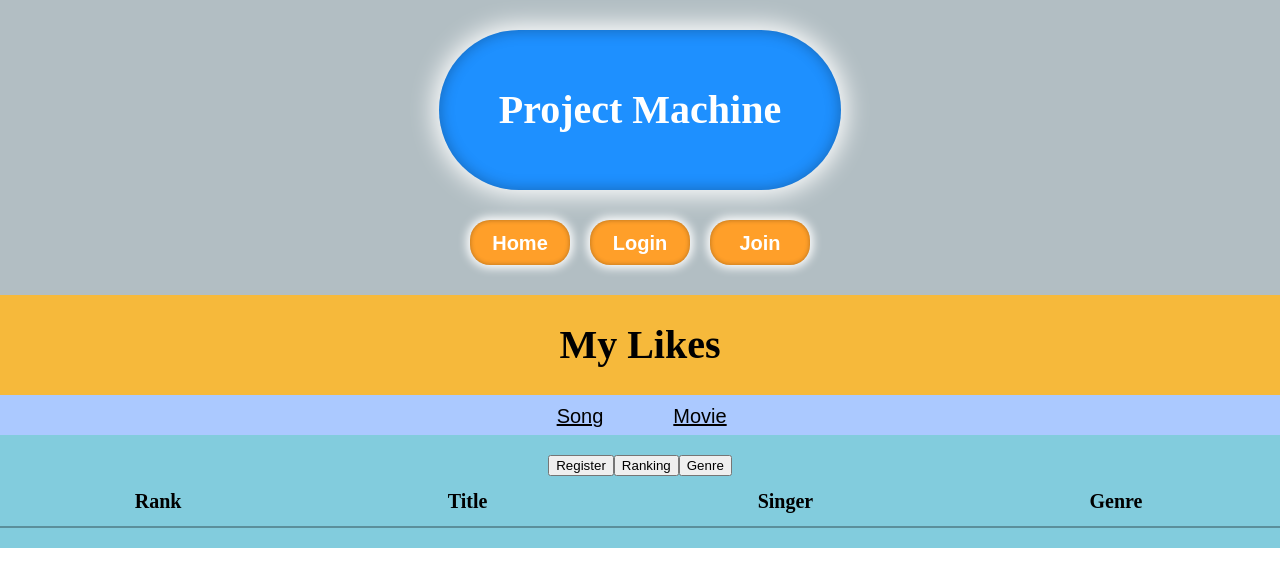
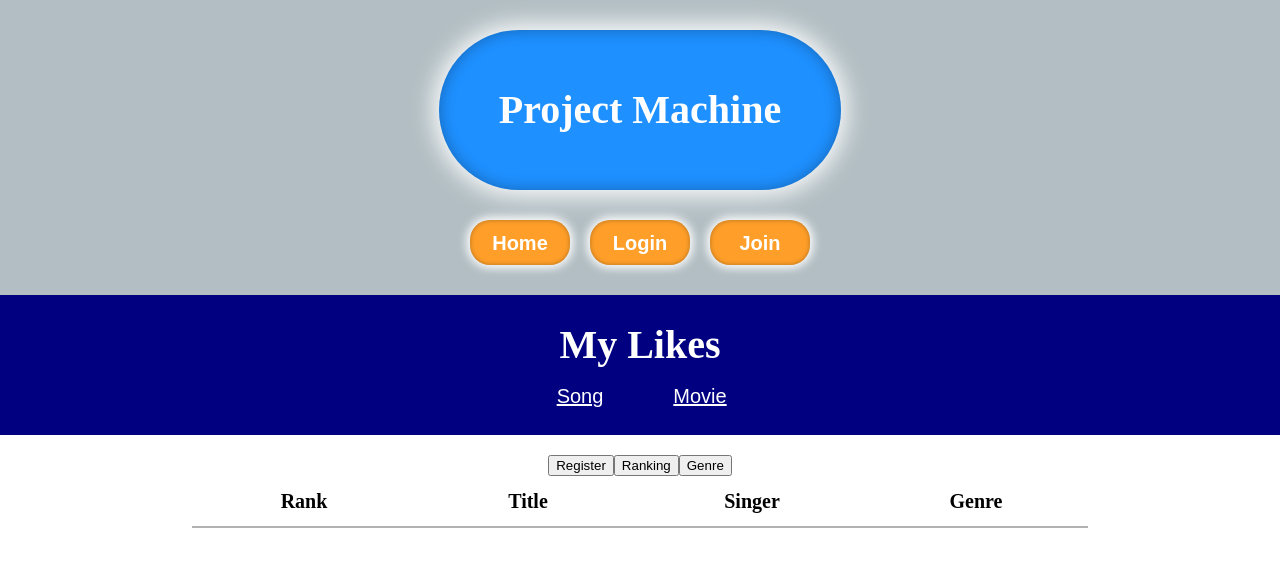
Before and after one commit to hahagarden/project-machine, a React (Create React App) app: page /mylikes/song in a window 1280 px wide. Shown: the top 586 px of the page. Built offline with nearby package versions, Linux system fonts and the light colour scheme.

Commit message:
design: table done
* draggable 디자인 깨지는 것 보완

```diff
--- a/src/routes/MyLikes.tsx
+++ b/src/routes/MyLikes.tsx
@@ -9,13 +9,12 @@ const Wrapper = styled.div`
   display: flex;
   flex-direction: column;
   align-items: center;
-  background-color: #abc9ff;
 `;
 
 const Header = styled.div`
   width: 100%;
   padding: 10px;
-  background-color: #f6b93b;
+  background-color: navy;
   display: flex;
   flex-direction: column;
   align-items: center;
@@ -24,12 +23,14 @@ const Header = styled.div`
 const Title = styled.div`
   font-size: 40px;
   font-weight: 600;
-  padding: 20px;
+  padding-top: 20px;
+  padding-bottom: 10px;
+  color: white;
 `;
 
-const Container = styled.div``;
-
-const Menu = styled.div``;
+const Menu = styled.div`
+  margin-bottom: 10px;
+`;
 
 const Button = styled.button`
   background-color: transparent;
@@ -39,6 +40,7 @@ const Button = styled.button`
   border: none;
   font-size: 20px;
   a {
+    color: white;
     display: block;
     width: 100%;
     height: 100%;
@@ -54,8 +56,6 @@ function MyLikes() {
       <Wrapper>
         <Header>
           <Title>My Likes</Title>
-        </Header>
-        <Container>
           <Menu>
             <Button>
               <Link to="/mylikes/song">Song </Link>
@@ -64,7 +64,7 @@ function MyLikes() {
               <Link to="/mylikes/movie">Movie</Link>
             </Button>
           </Menu>
-        </Container>
+        </Header>
         <Routes>
           <Route path="/song/*" element={<Song />} />
           <Route path="/movie" element={<Movie />} />
--- a/src/routes/components_mylikes/Song.tsx
+++ b/src/routes/components_mylikes/Song.tsx
@@ -10,7 +10,6 @@ const Wrapper = styled.div`
   display: flex;
   flex-direction: column;
   align-items: center;
-  background-color: #82ccdd;
 `;
 
 const Menu = styled.div``;
--- a/src/routes/components_mylikes/Table.tsx
+++ b/src/routes/components_mylikes/Table.tsx
@@ -11,23 +11,28 @@ import {
 } from "react-beautiful-dnd";
 
 const TableArea = styled.table`
-  width: 100%;
+  width: 70%;
 `;
+
+const Tbody = styled.tbody``;
 
 const Tr = styled.tr`
   font-size: 20px;
+  display: grid;
+  grid-template-columns: repeat(4, 1fr);
 `;
 
 const Th = styled.th`
-  padding: 15px 60px;
+  padding: 15px 0;
   border-bottom: 2px solid rgba(0, 0, 0, 0.3);
   font-weight: 600;
 `;
 
 const Td = styled.td`
   text-align: center;
-  padding: 15px 60px;
+  padding: 15px 0;
   border-bottom: 1px solid rgba(0, 0, 0, 0.3);
+  white-space: nowrap;
 `;
 
 const Area = styled.div``;
@@ -93,10 +98,10 @@ function Table() {
           </thead>
           <Droppable droppableId={"table"}>
             {(provided) => (
-              <tbody ref={provided.innerRef} {...provided.droppableProps}>
+              <Tbody ref={provided.innerRef} {...provided.droppableProps}>
                 {songs.map((song, index) => (
                   <Draggable key={song.id} draggableId={song.id} index={index}>
-                    {(provided) => (
+                    {(provided, snapshot) => (
                       <Tr
                         onDoubleClick={modalOpen}
                         ref={provided.innerRef}
@@ -115,7 +120,7 @@ function Table() {
                   </Draggable>
                 ))}
                 {provided.placeholder}
-              </tbody>
+              </Tbody>
             )}
           </Droppable>
         </TableArea>
```
